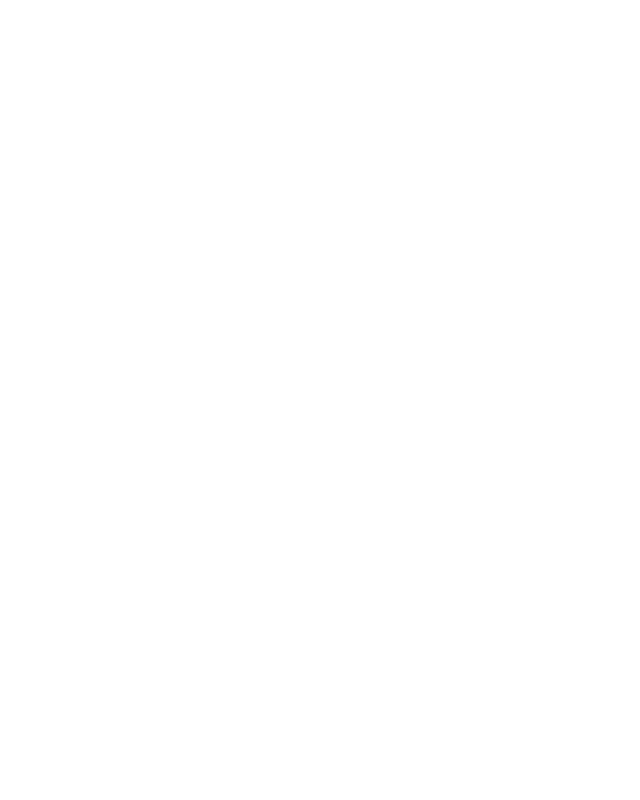
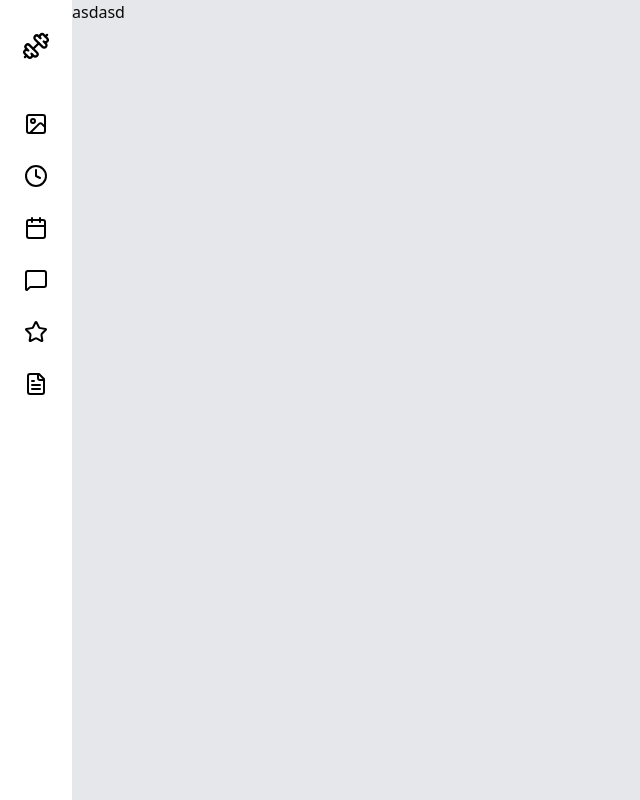
Before and after one commit to wolfhackd/FitConnect, a React (Vite) app in the folder Frontend/: page /dashboard in a window 1280 px wide. Before the commit this address had no page. Shown: the whole page, without its empty margins (0-640 px from the left). Built offline with nearby package versions, Linux system fonts and the light colour scheme.

Commit message:
Criacao da sidebar

```diff
--- a/Frontend/package.json
+++ b/Frontend/package.json
@@ -18,6 +18,7 @@
     "@radix-ui/react-separator": "^1.1.7",
     "@radix-ui/react-slot": "^1.2.3",
     "@radix-ui/react-tabs": "^1.1.12",
+    "@radix-ui/react-tooltip": "^1.2.7",
     "@tailwindcss/vite": "^4.1.8",
     "axios": "^1.9.0",
     "class-variance-authority": "^0.7.1",
--- a/Frontend/src/App.jsx
+++ b/Frontend/src/App.jsx
@@ -1,19 +1,18 @@
 import { BrowserRouter, Route, Routes } from "react-router-dom";
 import Home from "./pages/landing/Home";
-import Login from "./pages/admin/Login";
+import Login from "./pages/Login";
 import "./index.css";
 import PrivateRoute from "./middleware/PrivateRouter";
-import Index from "./pages";
+import Dashboard from "./pages/admin/Dashboard";
 
 function App() {
   return (
     <BrowserRouter>
       <Routes>
+        <Route path="/dashboard" element={<Dashboard />} />
         <Route path="/login" element={<Login />} />
-        <Route element={<PrivateRoute />}>
-          <Route path="/" element={<Home />} />
-          <Route path="/index" element={<Index />} />
-        </Route>
+        <Route path="/" element={<Home />} />
+        <Route element={<PrivateRoute />}></Route>
       </Routes>
     </BrowserRouter>
   );
--- /dev/null
+++ b/Frontend/src/components/Sidebar.jsx
@@ -0,0 +1,65 @@
+import {
+  Tooltip,
+  TooltipProvider,
+  TooltipTrigger,
+} from "@radix-ui/react-tooltip";
+import {
+  Dumbbell,
+  ImageIcon,
+  ClockIcon,
+  CalendarIcon,
+  MessageSquareIcon,
+  StarIcon,
+  FileTextIcon,
+} from "lucide-react";
+import React from "react";
+import { Button } from "./ui/button";
+
+const AcademyIcon = () => {
+  return (
+    <div className="flex items-center p-4 rounded-md">
+      <Dumbbell className="text-black size-7" />
+    </div>
+  );
+};
+
+//Fazer uma função para quando clicar no item ele fica vermelho e na sua pagina
+
+const Sidebar = () => {
+  const icons = [
+    { Icon: ImageIcon, label: "Imagens" },
+    { Icon: ClockIcon, label: "Recentes" },
+    { Icon: CalendarIcon, label: "Calendário" },
+    { Icon: MessageSquareIcon, label: "Mensagens" },
+    { Icon: StarIcon, label: "Favoritos" },
+    { Icon: FileTextIcon, label: "Documentos" },
+  ];
+  return (
+    <TooltipProvider>
+      <div className="bg-white p-4 h-screen w-18 flex flex-col items-center gap-6">
+        <AcademyIcon />
+        <nav className="flex flex-col gap-1">
+          {icons.map((icon, index) => {
+            return (
+              <nav>
+                <Tooltip key={index}>
+                  <TooltipTrigger>
+                    <Button
+                      variant="ghost"
+                      className="hover:bg-gray-100 text-black size-12 hover:text-[#EF4444] cursor-pointer"
+                      aria-label={icon.label}
+                    >
+                      <icon.Icon className="size-6" />
+                    </Button>
+                  </TooltipTrigger>
+                </Tooltip>
+              </nav>
+            );
+          })}
+        </nav>
+      </div>
+    </TooltipProvider>
+  );
+};
+
+export default Sidebar;
--- /dev/null
+++ b/Frontend/src/components/ui/tooltip.jsx
@@ -0,0 +1,53 @@
+import * as React from "react"
+import * as TooltipPrimitive from "@radix-ui/react-tooltip"
+
+import { cn } from "@/lib/utils"
+
+function TooltipProvider({
+  delayDuration = 0,
+  ...props
+}) {
+  return (<TooltipPrimitive.Provider data-slot="tooltip-provider" delayDuration={delayDuration} {...props} />);
+}
+
+function Tooltip({
+  ...props
+}) {
+  return (
+    <TooltipProvider>
+      <TooltipPrimitive.Root data-slot="tooltip" {...props} />
+    </TooltipProvider>
+  );
+}
+
+function TooltipTrigger({
+  ...props
+}) {
+  return <TooltipPrimitive.Trigger data-slot="tooltip-trigger" {...props} />;
+}
+
+function TooltipContent({
+  className,
+  sideOffset = 0,
+  children,
+  ...props
+}) {
+  return (
+    <TooltipPrimitive.Portal>
+      <TooltipPrimitive.Content
+        data-slot="tooltip-content"
+        sideOffset={sideOffset}
+        className={cn(
+          "bg-primary text-primary-foreground animate-in fade-in-0 zoom-in-95 data-[state=closed]:animate-out data-[state=closed]:fade-out-0 data-[state=closed]:zoom-out-95 data-[side=bottom]:slide-in-from-top-2 data-[side=left]:slide-in-from-right-2 data-[side=right]:slide-in-from-left-2 data-[side=top]:slide-in-from-bottom-2 z-50 w-fit origin-(--radix-tooltip-content-transform-origin) rounded-md px-3 py-1.5 text-xs text-balance",
+          className
+        )}
+        {...props}>
+        {children}
+        <TooltipPrimitive.Arrow
+          className="bg-primary fill-primary z-50 size-2.5 translate-y-[calc(-50%_-_2px)] rotate-45 rounded-[2px]" />
+      </TooltipPrimitive.Content>
+    </TooltipPrimitive.Portal>
+  );
+}
+
+export { Tooltip, TooltipTrigger, TooltipContent, TooltipProvider }
--- /dev/null
+++ b/Frontend/src/pages/admin/Dashboard.jsx
@@ -0,0 +1,13 @@
+import React from "react";
+import Sidebar from "@/components/Sidebar";
+
+const Dashboard = () => {
+  return (
+    <div className="bg-[#E5E7EB] w-screen flex">
+      <Sidebar />
+      <p>asdasd</p>
+    </div>
+  );
+};
+
+export default Dashboard;
--- a/Frontend/src/pages/index.jsx
+++ /dev/null
@@ -1,14 +0,0 @@
-import React from "react";
-
-const Index = () => {
-  return (
-    <div>
-      Lorem ipsum dolor sit amet, consectetur adipisicing elit. Earum laborum
-      beatae quasi nesciunt expedita in sit impedit doloremque reprehenderit
-      ratione culpa dicta molestiae saepe esse sapiente fuga, aut repellat
-      illum?
-    </div>
-  );
-};
-
-export default Index;
```
Also changed, not shown: Frontend/src/pages/Login.jsx (renamed from Frontend/src/pages/admin/Login.jsx), 1 other file (tests, documents, lock files or other folders).
